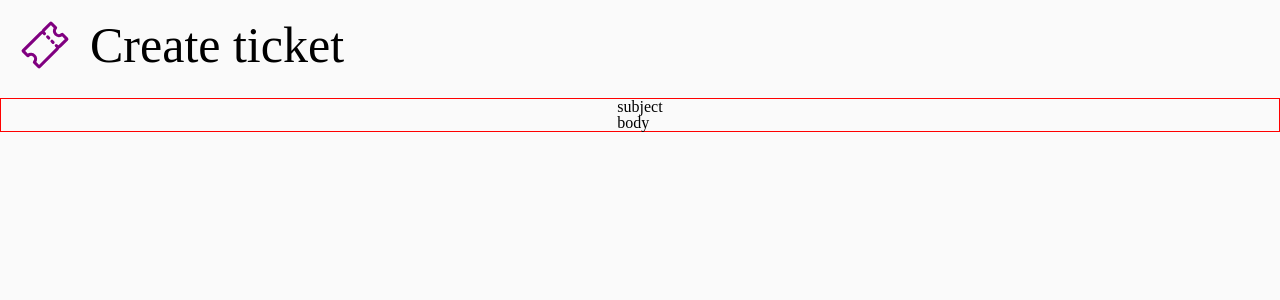
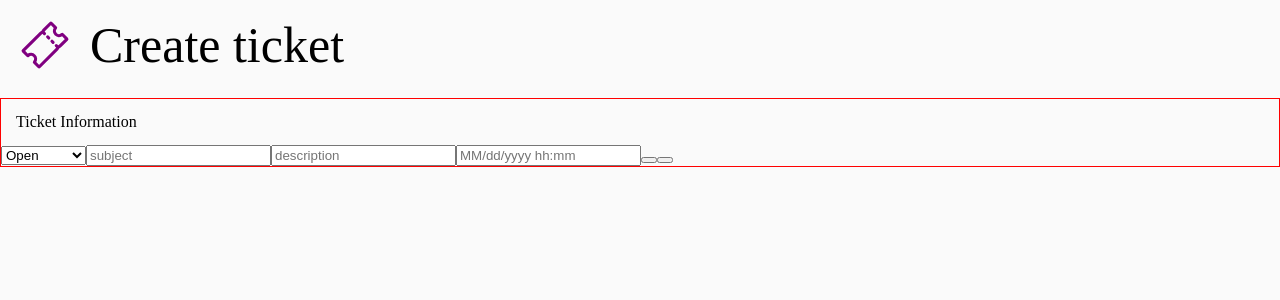
Before and after one commit to imxande/Help-Desk, a React (Create React App) app in the folder bug-tracker/: page /ticket in a window 1280 px wide. Shown: the top 300 px of the page. Built offline with nearby package versions, Linux system fonts and the light colour scheme; the HTML template or start-up script is replaced by a standard one.

Commit message:
added headings to ticket information

```diff
--- a/bug-tracker/src/components/ticket/index.jsx
+++ b/bug-tracker/src/components/ticket/index.jsx
@@ -8,6 +8,7 @@ import {
 	Icon,
 	HeadingOne,
 	FormContainer,
+	HeadingTwo,
 } from "../ticket/style";
 
 const Ticket = () => {
@@ -22,6 +23,7 @@ const Ticket = () => {
 				</Header>
 			</HeaderContainer>
 			<FormContainer>
+				<HeadingTwo>Ticket Information</HeadingTwo>
 				<TicketForm />
 			</FormContainer>
 		</Container>
--- a/bug-tracker/src/components/ticket/style.js
+++ b/bug-tracker/src/components/ticket/style.js
@@ -23,8 +23,13 @@ export const HeadingOne = styled.h1`
 	margin: 0 20px;
 `;
 
+export const HeadingTwo = styled.h2`
+	margin: 15px;
+`;
+
 export const FormContainer = styled.div`
 	border: 1px solid red;
 	display: flex;
 	justify-content: center;
+	flex-direction: column;
 `;
--- a/bug-tracker/src/components/ticket_form/index.jsx
+++ b/bug-tracker/src/components/ticket_form/index.jsx
@@ -1,12 +1,29 @@
 import React from "react";
-import { Container, Form, Field } from "./style";
+import { Container, Form, Label, Select, Option, Field, SubmitButton, CancelButton } from "./style";
 
 const TicketForm = () => {
 	return (
 		<Container>
 			<Form>
-				<Field>subject</Field>
-				<Field>body</Field>
+				<Label htmlFor="status">
+					<Select>
+						<Option>Open</Option>
+						<Option>In Process</Option>
+						<Option>On Hold</Option>
+						<Option>Closed</Option>
+					</Select>
+				</Label>
+				<Label htmlFor="subject">
+					<Field placeholder="subject" />
+				</Label>
+				<Label htmlFor="body">
+					<Field placeholder="description" />
+				</Label>
+				<Label>
+					<Field placeholder="MM/dd/yyyy hh:mm" />
+				</Label>
+				<SubmitButton />
+				<CancelButton />
 			</Form>
 		</Container>
 	);
--- a/bug-tracker/src/components/ticket_form/style.js
+++ b/bug-tracker/src/components/ticket_form/style.js
@@ -2,4 +2,9 @@ import styled from "styled-components";
 
 export const Container = styled.div``;
 export const Form = styled.form``;
-export const Field = styled.div``;
+export const Label = styled.label``;
+export const Select = styled.select``;
+export const Option = styled.option``;
+export const Field = styled.input``;
+export const SubmitButton = styled.button``;
+export const CancelButton = styled.button``;
```
